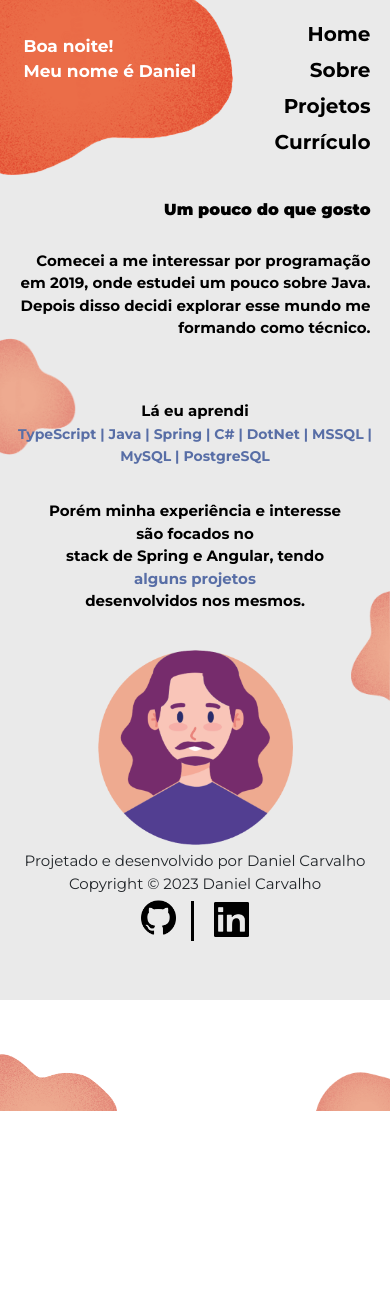
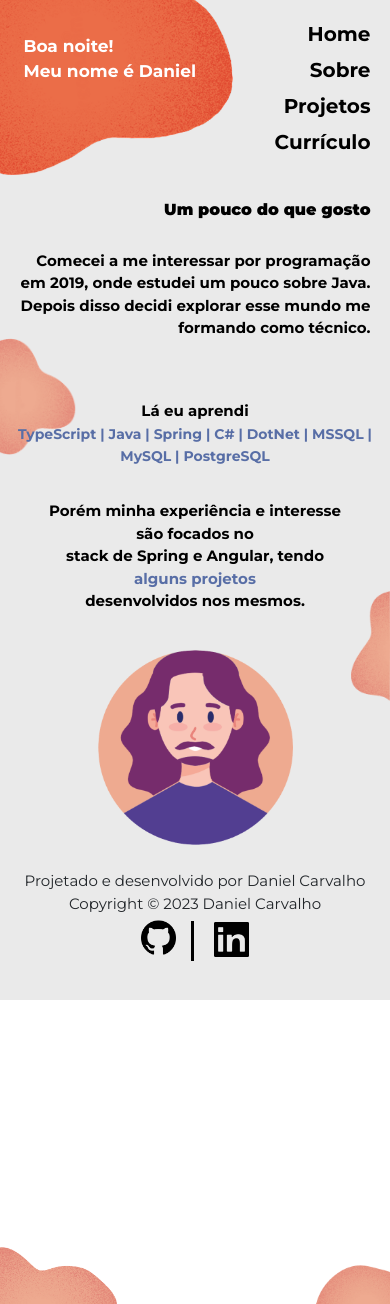
Before and after one commit to daneilhpp/Portfolio, an Angular app: page /home in a window 390 px wide. Before the commit the page ends 1111 px from the top, so only its background shows below. Built offline with nearby package versions, Linux system fonts and the light colour scheme.

Commit message:
[Commit15] Responsiveness on HomePage updated

```diff
--- a/src/app/feature/home/home.component.css
+++ b/src/app/feature/home/home.component.css
@@ -374,11 +374,11 @@
         top: 40%;
     }
     #blob3{
-        bottom: -31.6%;
+        bottom: -54.5%;
         width: 30%;
     }
     #blob4{
-        bottom: -31.6%;
+        bottom: -54.5%;
     }
     #blob5{
         bottom: -10%;
@@ -416,7 +416,8 @@
         width: 0;
     }
     .footer{
-        top: 850px;
+        top: 870px;
+        height: 130px;
     }
     .text{
         font-size: 15px;
```
